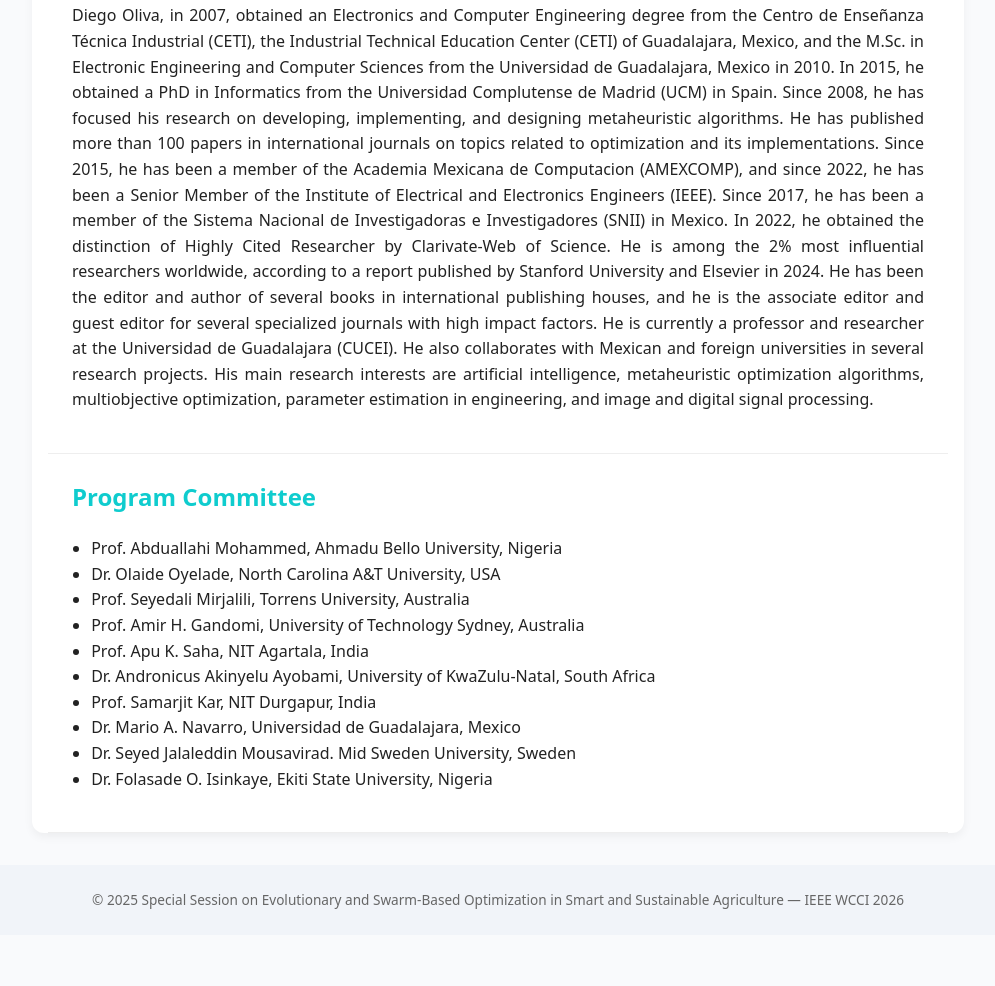
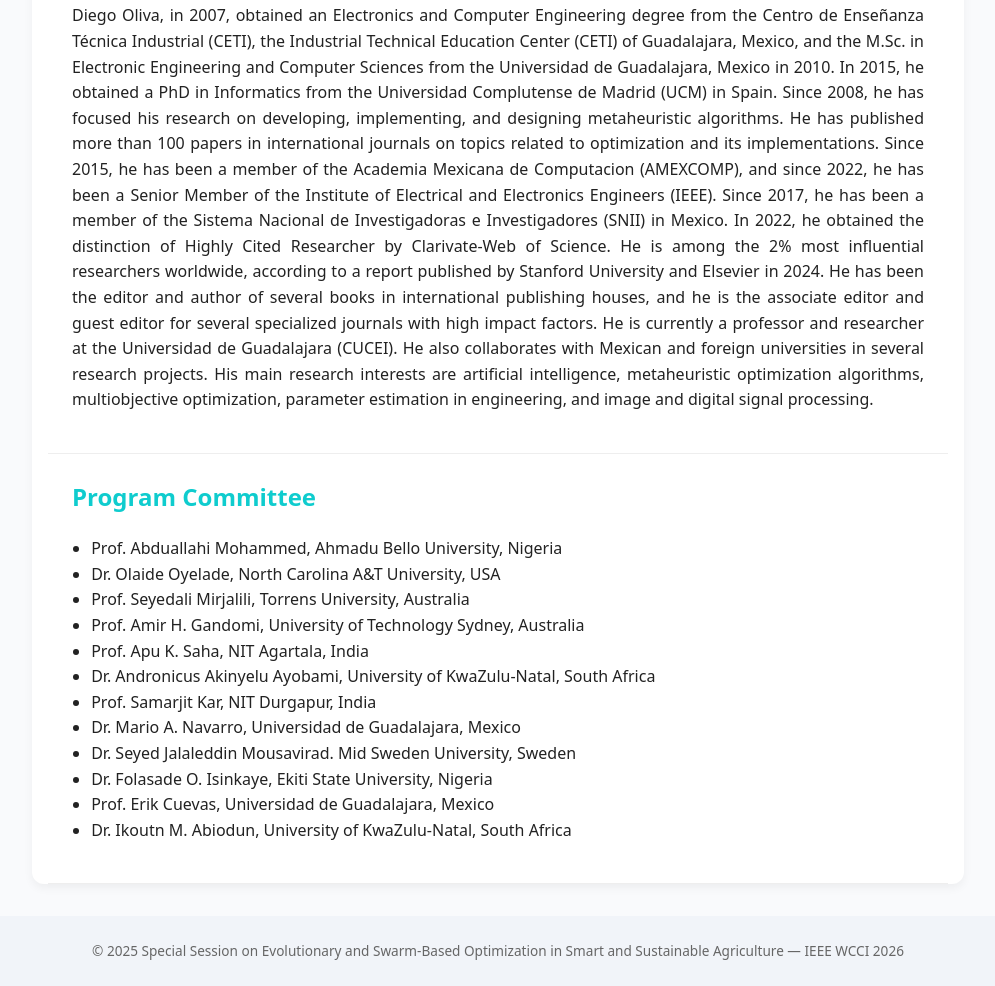
Before and after one commit to absalomezugwu/wcci2026-ss-evolutionary-agriculture, a plain HTML site: page index.html in a window 1280 px wide. Shown: the part 3025-4011 px from the top of the page, without its empty margins (142-1137 px from the left). Before the commit the page ends 3960 px from the top, so only its background shows below. Drawn offline with Linux system fonts and the light colour scheme.

Commit message:
Update index.html

```diff
--- a/index.html
+++ b/index.html
@@ -229,6 +229,8 @@
         <li>Dr. Mario A. Navarro, Universidad de Guadalajara, Mexico</li>
         <li>Dr. Seyed Jalaleddin Mousavirad. Mid Sweden University, Sweden</li>
         <li>Dr. Folasade O. Isinkaye, Ekiti State University, Nigeria</li>
+        <li>Prof. Erik Cuevas, Universidad de Guadalajara, Mexico</li>
+        <li>Dr. Ikoutn M. Abiodun, University of KwaZulu-Natal, South Africa </li>
       </ul>
     </section>
   </main>
```
